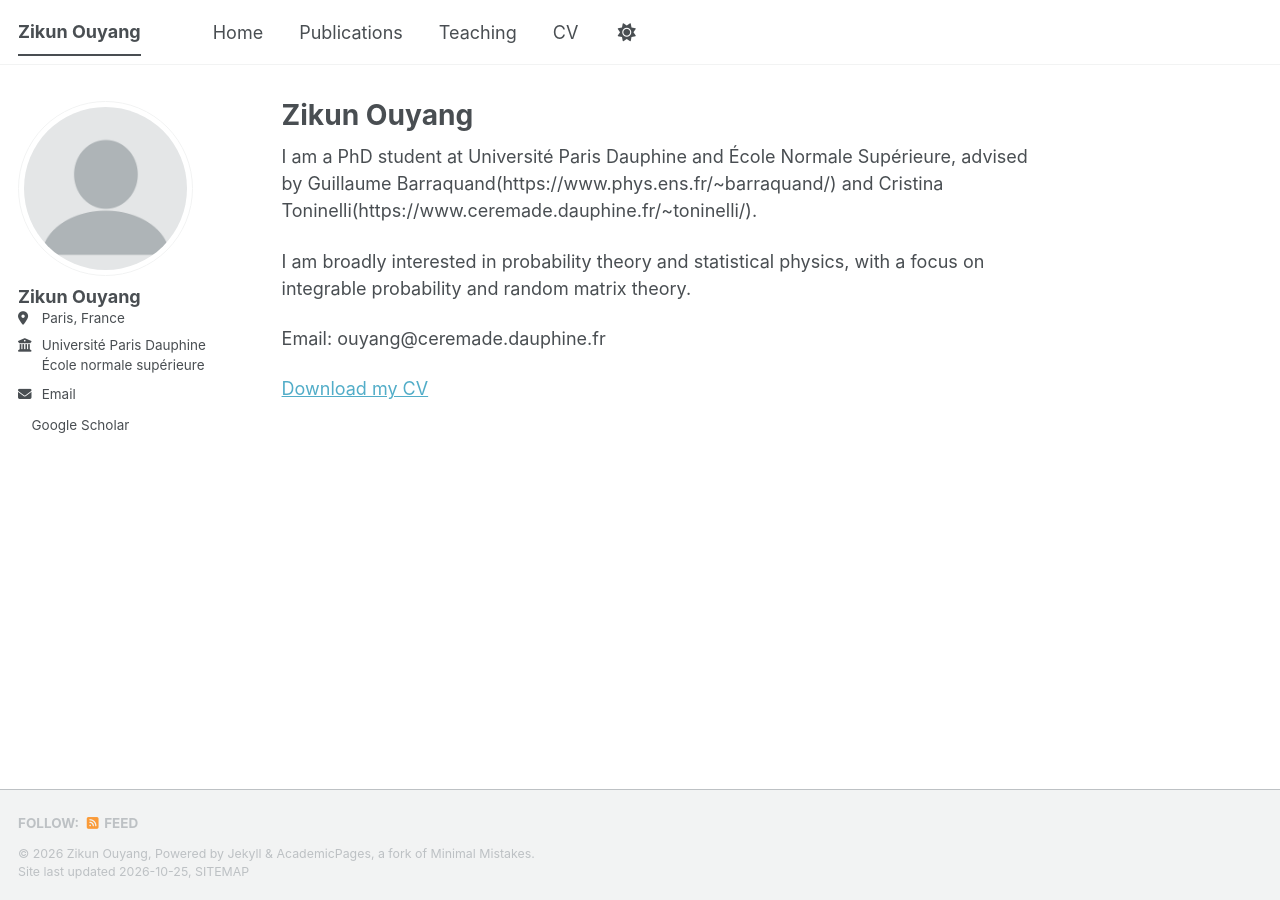
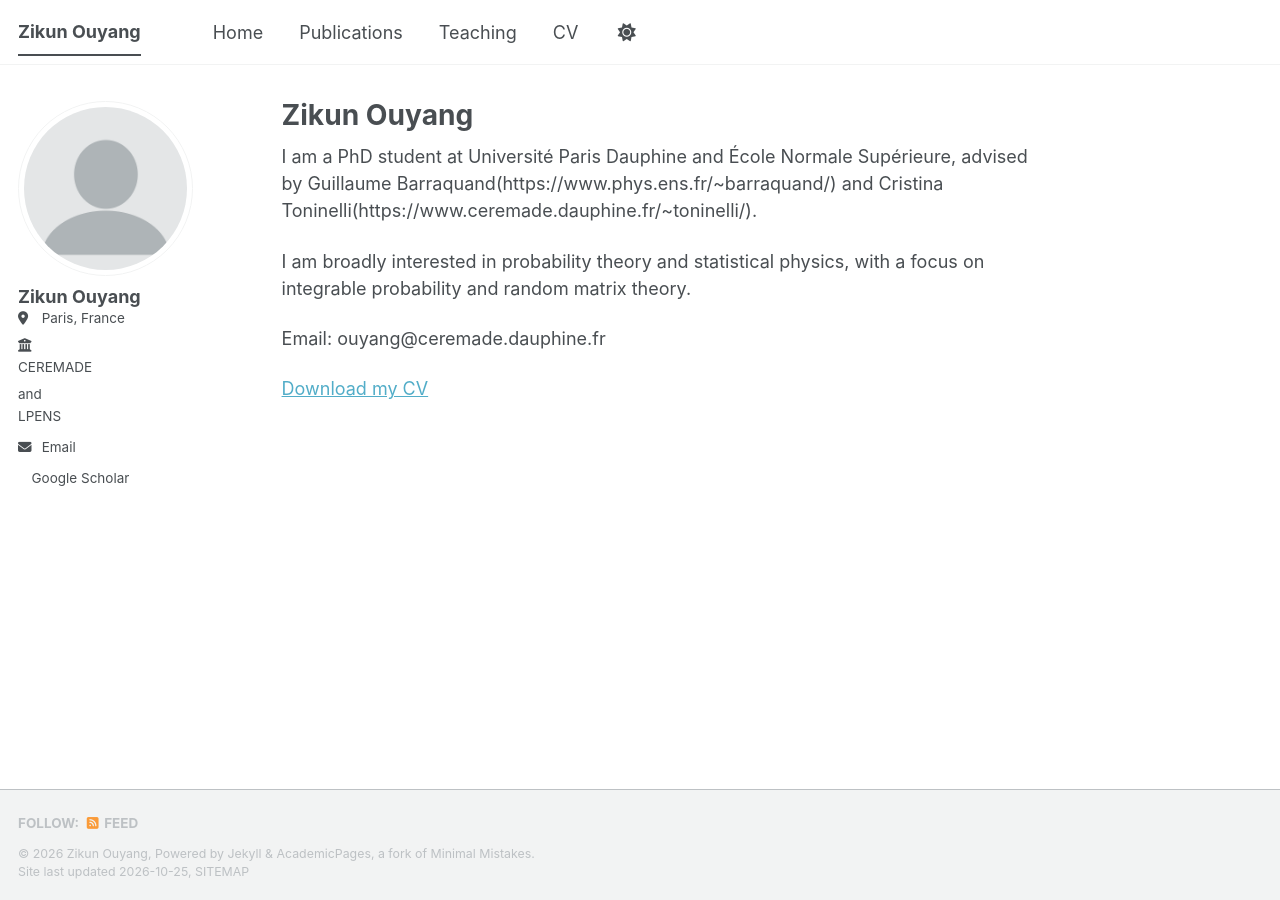
Before and after one commit to ZikunOuyang/zikunouyang.github.io, a Jekyll site: the page built from _pages/about.md, in a window 1280 px wide. Built offline with Jekyll 4.4.1, drawn with Linux system fonts in a browser that asks for light colours; a style sheet for code colours, icons or effects is not loaded.

Commit message:
Update _config.yml

```diff
--- a/_config.yml
+++ b/_config.yml
@@ -28,7 +28,7 @@ author:
   pronouns         : # example: "she/her"
   bio              : #"Short biography for the left-hand sidebar"
   location         : "Paris, France"
-  employer         : "<span style='display: inline-block; vertical-align: top; max-width: calc(100% - 2em); white-space: normal;'>Université Paris Dauphine<br>École normale supérieure</span>"
+  employer         : "<a href='https://www.ceremade.dauphine.fr/fr.html'>CEREMADE</a> and <a href='https://www.lpens.ens.psl.eu/'>LPENS</a>"
   uri              : # URL
   email            : "ouyang@ceremade.dauphine.fr"
 
```
